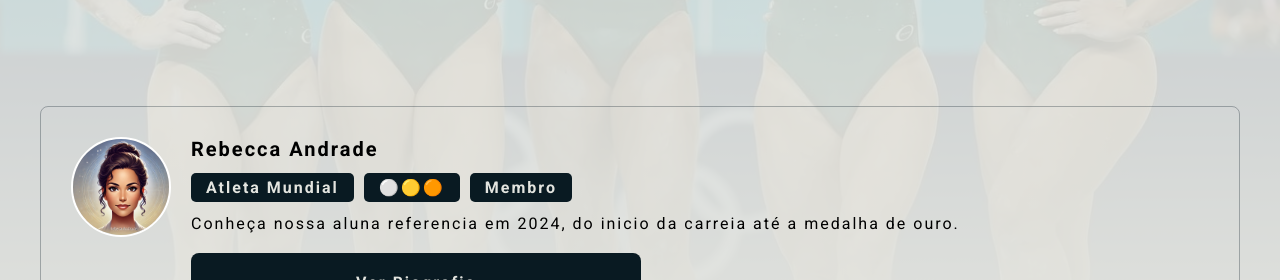
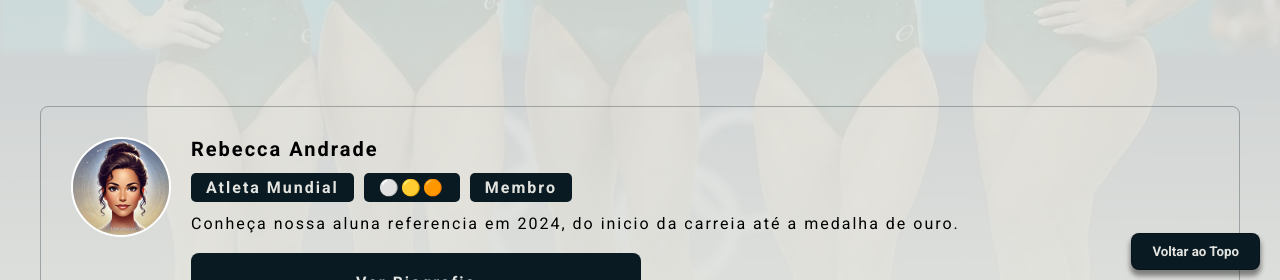
Before and after one commit to JosueCosta2023/janGinasticaClub, a plain HTML site: page index.html in a window 1280 px wide. Shown: the part 520-800 px from the top of the page. Drawn offline with nearby package versions, Linux system fonts and the light colour scheme; files whose address does not match are found by name.

Commit message:
feat: criação e estilização do botao voltar ao topo

```diff
--- a/index.html
+++ b/index.html
@@ -63,6 +63,7 @@
     </header>
 
     <main class="containerBlock main">
+        <button class="top-button">Voltar ao Topo</button>
 
         <section class="content home" id="home">
             <div class="welcome">
--- a/src/css/sections/sectionContact.css
+++ b/src/css/sections/sectionContact.css
@@ -98,7 +98,7 @@
 }
 
 .content.contact > .content-formulario #mensagem > span{
-    font-size: 18px;
+    font-size: 14px;
     display: inline-block;
     font-weight: bold;
     letter-spacing: 2px;
--- a/src/css/shared.css
+++ b/src/css/shared.css
@@ -18,6 +18,7 @@ html, body {
   margin: 0 auto;
   flex-direction: column;
   gap: 20px;
+  position: relative;
 }
 
 .containerBlock > .content {
@@ -43,13 +44,6 @@ html, body {
   background-size: calc(100%/3) 50%;
   animation: l3 1s infinite linear;
 }
-@keyframes l3 {
-    20%{background-position:0%   0%, 50%  50%,100%  50%}
-    40%{background-position:0% 100%, 50%   0%,100%  50%}
-    60%{background-position:0%  50%, 50% 100%,100%   0%}
-    80%{background-position:0%  50%, 50%  50%,100% 100%}
-}
-
 /* Load button */
 
 .load{
@@ -66,12 +60,34 @@ html, body {
   display: none;
 }
 
+.top-button{
+  position: fixed;
+  bottom: 10px;
+  right: 20px;
+  padding: 10px 20px;
+  border-radius: 8px;
+  border: 1px solid rgba(0, 0, 0, 0.274);
+  background-color: var(--secundary-color);
+  color: var(--primary-color);
+  font-weight: bold;
+  z-index: 999999;
+  box-shadow: 0px 5px 5px 1px rgba(0, 0, 0, 0.432);
+  cursor: pointer;
+}
+
 button.loading .load {
   display: block;
 }
 
 button.loading span {
   visibility: hidden;
+}
+
+@keyframes l3 {
+  20%{background-position:0%   0%, 50%  50%,100%  50%}
+  40%{background-position:0% 100%, 50%   0%,100%  50%}
+  60%{background-position:0%  50%, 50% 100%,100%   0%}
+  80%{background-position:0%  50%, 50%  50%,100% 100%}
 }
 
 @keyframes spin {
```
